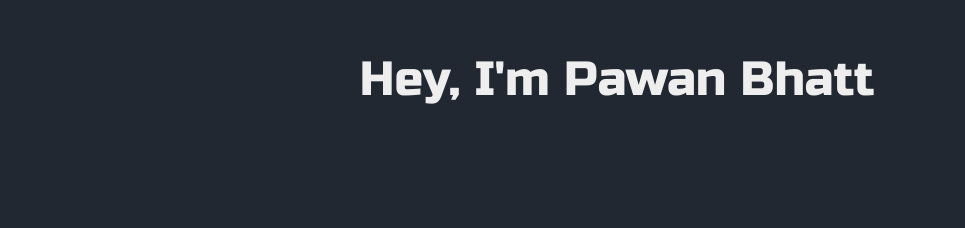
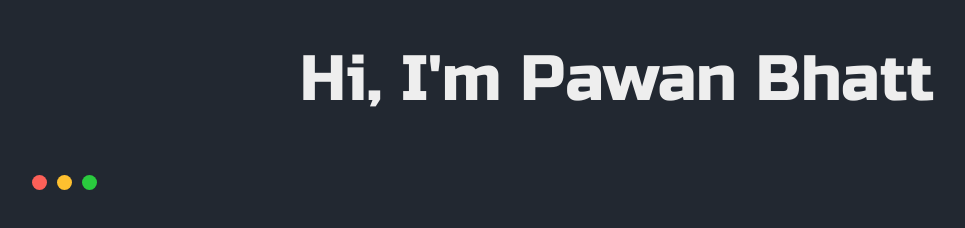
Before and after one commit to bhattpawan/portfolio, a plain HTML site: page index.html in a window 1280 px wide. Shown: the whole page, without its empty margins (23-988 px from the left). Drawn offline with Linux system fonts and the light colour scheme.

Commit message:
Modified Header

```diff
--- a/index.html
+++ b/index.html
@@ -8,10 +8,20 @@
     <title>Pawan Bhatt</title>
   </head>
   <body>
-    <section id="intro" class="style1">
+    <section class="intro">
       <div class="container">
-        <div class="heading-wrapper">
-          <h1>Hey, I'm Pawan Bhatt</h1>
+        <div class="greeting-wrapper">
+          <h1>Hi, I'm Pawan Bhatt</h1>
+        </div>
+
+        <div class="intro-wrapper">
+          <div class="nav-wrapper">
+            <div class="dots-wrapper">
+              <div id="dot-1" class="dot"></div>
+              <div id="dot-2" class="dot"></div>
+              <div id="dot-3" class="dot"></div>
+            </div>
+          </div>
         </div>
       </div>
     </section>
--- a/style.css
+++ b/style.css
@@ -1,5 +1,5 @@
 @import url('https://fonts.googleapis.com/css2?family=Poppins:wght@100;300;400;500;700&display=swap');
-@import url('https://fonts.googleapis.com/css2?family=Russo+One:wght@100;300;400;500;700&display=swap');
+@import url('https://fonts.googleapis.com/css2?family=Russo+One&display=swap');
 
 :root {
   --primaryColor: #00adb5;
@@ -8,9 +8,7 @@
   --dark: #222831;
 }
 
-html {
-  scroll-behavior: smooth;
-}
+@import url('https://fonts.googleapis.com/css2?family=Roboto:wght@100;300;400;500;700&display=swap');
 
 * {
   margin: 0;
@@ -35,25 +33,51 @@ a {
   color: var(--white);
 }
 
+h1,
+h2,
+h3,
+h4,
+h5,
+h6,
 a {
-  text-decoration: none;
+  font-family: 'Russo One', sans-serif;
+  font-weight: 100;
 }
 
 .container {
-  max-width: 1200px;
+  width: 1200px;
   margin: 0 auto;
 }
 
-.heading-wrapper {
+.greeting-wrapper h1 {
   display: flex;
   align-items: center;
   justify-content: center;
+  font-size: 4rem;
   min-height: 10rem;
 }
 
-.heading-wrapper h1 {
-  font-size: 3rem;
-  text-align: center;
-  font-family: 'Russo One', sans-serif;
-  font-weight: 100;
+.dots-wrapper {
+  display: flex;
+  padding: 10px;
 }
+
+.dot {
+  height: 15px;
+  width: 15px;
+  border-radius: 50%;
+  display: inline-block;
+  margin: 5px;
+}
+
+#dot-1 {
+  background-color: #fc6058;
+}
+
+#dot-2 {
+  background-color: #fec02f;
+}
+
+#dot-3 {
+  background-color: #2aca3e;
+}
```
